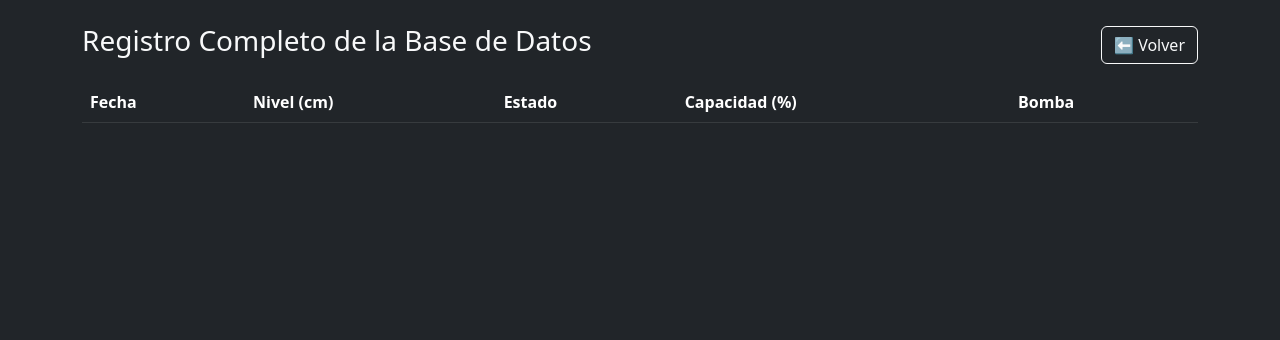
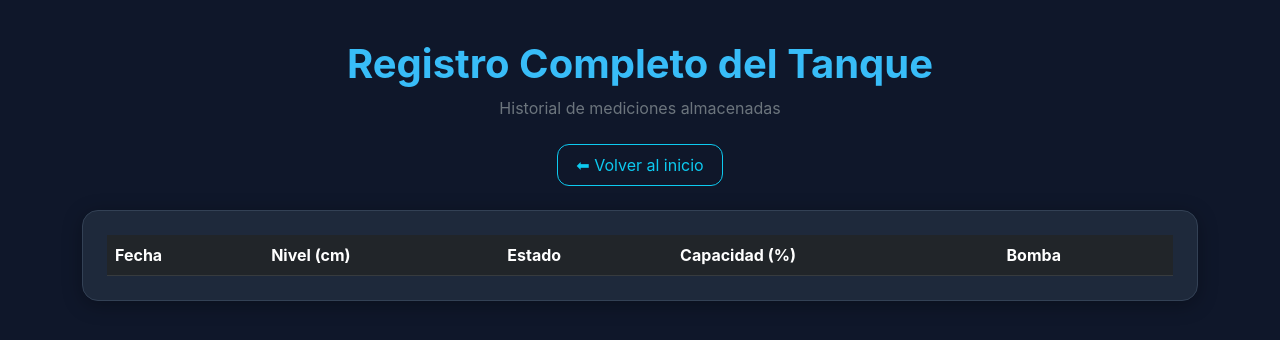
Before and after one commit to BrandonMostacero/Monitoreo_tanque_agua, a Flask app: page /registros in a window 1280 px wide. Shown: the top 340 px of the page. Run offline with Flask 3, Linux system fonts and the light colour scheme; data that the repository does not hold is empty.

Commit message:
Refactor registros.html for improved layout and styling

```diff
--- a/templates/registros.html
+++ b/templates/registros.html
@@ -4,17 +4,76 @@
     <meta charset="UTF-8">
     <title>Registro Completo</title>
     <link href="https://cdn.jsdelivr.net/npm/bootstrap@5.3.0/dist/css/bootstrap.min.css" rel="stylesheet">
+
+    <style>
+        :root {
+            --bg-dark: #0f172a;
+            --card-dark: #1e293b;
+            --text-main: #f1f5f9;
+            --accent-blue: #38bdf8;
+            --border-color: #334155;
+        }
+
+        body {
+            background-color: var(--bg-dark);
+            font-family: 'Inter', sans-serif;
+            color: var(--text-main);
+            padding: 40px 0;
+        }
+
+        .card {
+            border: 1px solid var(--border-color);
+            border-radius: 16px;
+            background: var(--card-dark);
+            box-shadow: 0 4px 20px rgba(0, 0, 0, 0.3);
+            color: var(--text-main);
+        }
+
+        h1 {
+            color: var(--accent-blue);
+        }
+
+        table {
+            color: var(--text-main);
+        }
+
+        thead {
+            background-color: #020617;
+        }
+
+        tbody tr:hover {
+            background-color: rgba(56, 189, 248, 0.1);
+        }
+
+        .btn-custom {
+            border-radius: 12px;
+            padding: 8px 18px;
+        }
+
+        ::-webkit-scrollbar { width: 8px; }
+        ::-webkit-scrollbar-track { background: var(--bg-dark); }
+        ::-webkit-scrollbar-thumb { background: var(--border-color); border-radius: 10px; }
+    </style>
 </head>
-<body class="bg-dark text-light">
 
-<div class="container mt-4">
-    <div class="d-flex justify-content-between align-items-center mb-3">
-        <h3>Registro Completo de la Base de Datos</h3>
-        <a href="/" class="btn btn-outline-light">⬅ Volver</a>
+<body>
+
+<div class="container">
+
+    <div class="text-center mb-4">
+        <h1 class="fw-bold">Registro Completo del Tanque</h1>
+        <p class="text-secondary">Historial de mediciones almacenadas</p>
+        <div class="text-center mt-4">
+            <a href="/" class="btn btn-outline-info btn-custom">
+                ⬅ Volver al inicio
+            </a>
+        </div>
     </div>
 
+
+    <div class="card p-4">
         <div class="table-responsive">
-        <table class="table table-dark table-hover align-middle">
+            <table class="table table-dark table-hover align-middle mb-0">
                 <thead>
                     <tr>
                         <th>Fecha</th>
@@ -24,33 +83,37 @@
                         <th>Bomba</th>
                     </tr>
                 </thead>
-            <tbody id="tabla-completa"></tbody>
+                <tbody id="tabla-registros">
+                </tbody>
             </table>
+        </div>
     </div>
 </div>
 
 <script>
-async function cargarRegistros() {
-    const res = await fetch('/api/registros');
-    const data = await res.json();
+fetch('/api/data')
+    .then(res => res.json())
+    .then(data => {
+        const tbody = document.getElementById('tabla-registros');
+        tbody.innerHTML = '';
 
-    const tbody = document.getElementById('tabla-completa');
-    tbody.innerHTML = data.map(r => `
-        <tr>
-            <td>${r.fecha || '--'}</td>
-            <td>${r.nivel_cm ?? '--'}</td>
-            <td>${r.nivel ?? '--'}</td>
-            <td>${r.capacidad ?? '--'}%</td>
+        data.tabla.forEach(r => {
+            const fila = document.createElement('tr');
+            fila.innerHTML = `
+                <td>${r.fecha}</td>
+                <td>${r.nivel_cm.toFixed(2)}</td>
+                <td>${r.nivel}</td>
+                <td>${r.capacidad}</td>
                 <td>
-                <span class="badge ${r.bomba ? 'bg-danger' : 'bg-success'}">
+                    <span class="badge ${r.bomba ? 'bg-success' : 'bg-secondary'}">
                         ${r.bomba ? 'ON' : 'OFF'}
                     </span>
                 </td>
-        </tr>
-    `).join('');
-}
-
-cargarRegistros();
+            `;
+            tbody.appendChild(fila);
+        });
+    })
+    .catch(err => console.error(err));
 </script>
 
 </body>
```
Lines whose indentation alone changed are shown as unchanged.
